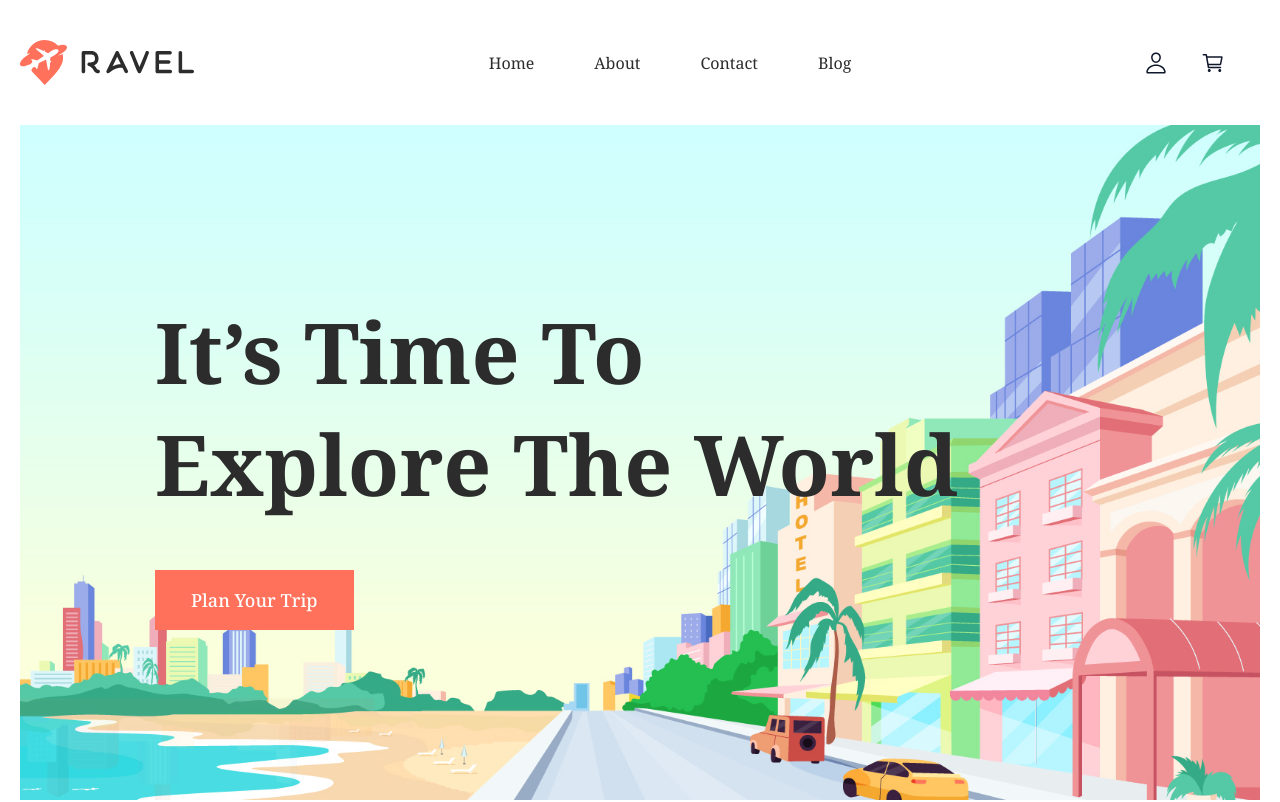
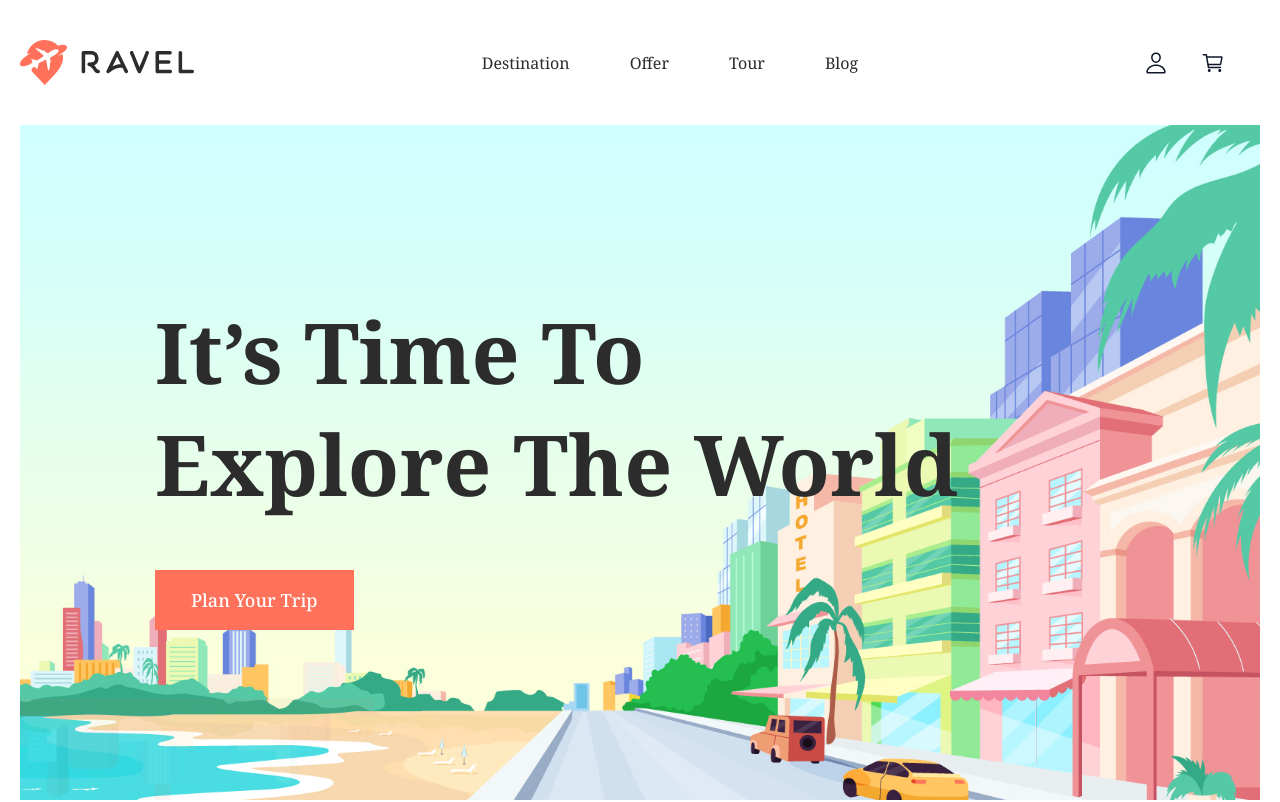
Before and after one commit to AkbaralievFarukh/travel-finale-project, a React (Vite) app: page / in a window 1280 px wide. Shown: the top 802 px of the page. Built offline with nearby package versions, Linux system fonts and the light colour scheme.

Commit message:
added logic for navigation in the site header

```diff
--- a/src/components/Header/Header.jsx
+++ b/src/components/Header/Header.jsx
@@ -1,13 +1,26 @@
-import React, {useState} from 'react';
+import React, {useEffect, useState} from 'react';
 import {Link} from "react-router-dom";
 import './Header.scss';
 
 const Header = () => {
     const [isOpen, setIsOpen] = useState(false);
+    const [isMobile, setIsMobile] = useState(false);
     const toggle = () => {
         setIsOpen(!isOpen)
         document.body.classList.toggle('menu-open', !isOpen);
     };
+    const checkMobile = () => {
+        setIsMobile(window.innerWidth <= 768)
+    }
+    useEffect(() => {
+        window.addEventListener('resize', checkMobile)
+        return () => window.removeEventListener('resize', checkMobile)
+    }, [])
+    const handleClick = () => {
+        if (isMobile) {
+            toggle()
+        }
+    }
     return (
         <header className={"header"}>
             <div className="container">
@@ -28,16 +41,16 @@ const Header = () => {
                     <nav className={`header-menu ${isOpen ? "active" : ""}`}>
                         <ul className={"header-menu-list"}>
                             <li className={"header-menu-item"}>
-                                <Link to={"/"} className={"header-menu-link"} onClick={toggle}>Home</Link>
+                                <Link to={"/"} className={"header-menu-link"} onClick={handleClick}>Destination</Link>
                             </li>
                             <li className={"header-menu-item"}>
-                                <Link to={"/"} className={"header-menu-link"} onClick={toggle}>About</Link>
+                                <Link to={"/"} className={"header-menu-link"} onClick={handleClick}>Offer</Link>
                             </li>
                             <li className={"header-menu-item"}>
-                                <Link to={"/"} className={"header-menu-link"} onClick={toggle}>Contact</Link>
+                                <Link to={"/"} className={"header-menu-link"} onClick={handleClick}>Tour</Link>
                             </li>
                             <li className={"header-menu-item"}>
-                                <Link to={"/"} className={"header-menu-link"} onClick={toggle}>Blog</Link>
+                                <Link to={"/"} className={"header-menu-link"} onClick={handleClick}>Blog</Link>
                             </li>
                         </ul>
                     </nav>
@@ -76,7 +89,7 @@ const Header = () => {
                                 </Link>
                             </li>
                             <li className={"header-actions-item"}>
-                                <button className={"header-actions__burger"} onClick={toggle}>
+                                <button className={"header-actions__burger"} onClick={handleClick}>
                                     <svg xmlns="http://www.w3.org/2000/svg" width="30" height="30" viewBox="0 0 24 24"
                                          fill="none">
                                         <path fillRule="evenodd" clipRule="evenodd"
```
